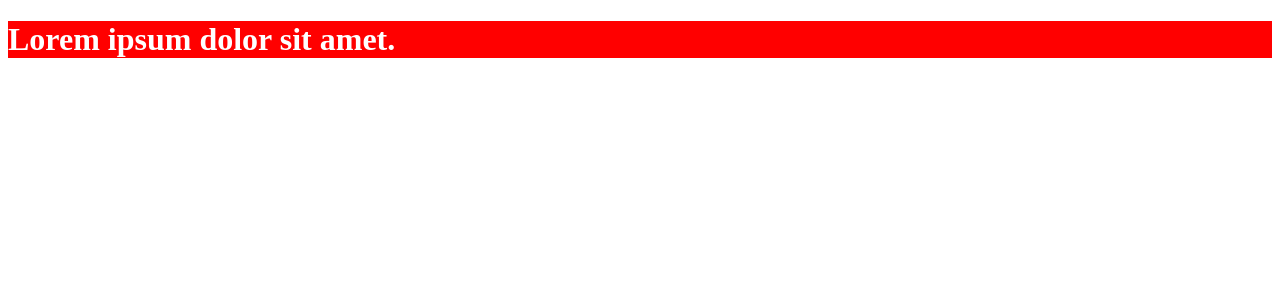
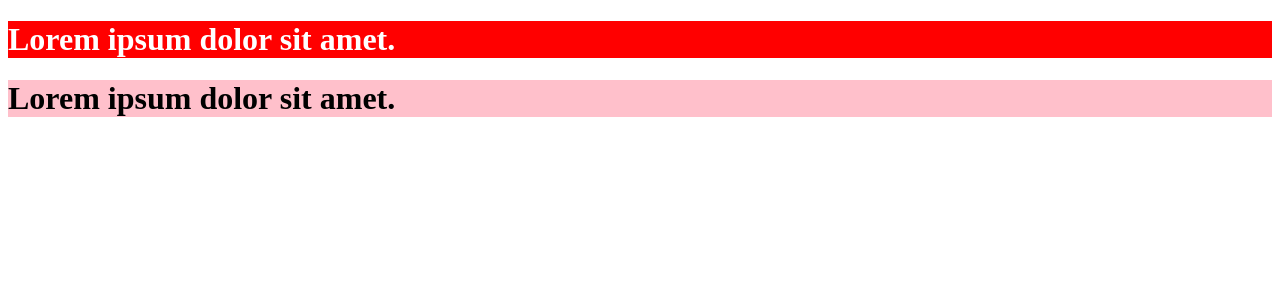
Before and after one commit to jjeongneee/react20231031, a React (Create React App) app: page / in a window 1280 px wide. Shown: the top 300 px of the page. Built offline with nearby package versions, Linux system fonts and the light colour scheme.

Commit message:
사용할 때 클래스명 중복이 발생할 수 있음 -> css module로 중복 방지

```diff
--- a/src/App.js
+++ b/src/App.js
@@ -1,9 +1,11 @@
 import { MyText } from "./component/MyText";
+import { MyBlock } from "./component/MyBlock";
 
 function App() {
   return (
     <div>
       <MyText />
+      <MyBlock />
     </div>
   );
 }
--- /dev/null
+++ b/src/component/MyBlock.js
@@ -0,0 +1,10 @@
+import css from "../style/yourStyle.module.css";
+
+export function MyBlock() {
+  return (
+    <div>
+      {/*h1.error>lorem5*/}
+      <h1 className={css.error}>Lorem ipsum dolor sit amet.</h1>
+    </div>
+  );
+}
--- a/src/component/MyText.js
+++ b/src/component/MyText.js
@@ -1,11 +1,11 @@
-import "../style/mystyle.css";
+import css from "../style/mystyle.module.css";
 export function MyText() {
   return (
     <div>
       {/* red 배경색, white 글자색 */}
-      {/* src/style/mystyle.css 파일 생성 */}
-      {/* MyText.js에서 mystyle.css import 하기 */}
-      <h1 className="error">Lorem ipsum dolor sit amet.</h1>
+      {/* src/style/mystyle.module.css 파일 생성 */}
+      {/* MyText.js에서 mystyle.module.css import 하기 */}
+      <h1 className={css.error}>Lorem ipsum dolor sit amet.</h1>
     </div>
   );
 }
--- /dev/null
+++ b/src/style/yourStyle.module.css
@@ -0,0 +1,4 @@
+.error {
+    background-color: pink;
+    color: black;
+}
```
Also changed, not shown: src/style/mystyle.module.css (renamed from src/style/mystyle.css).
